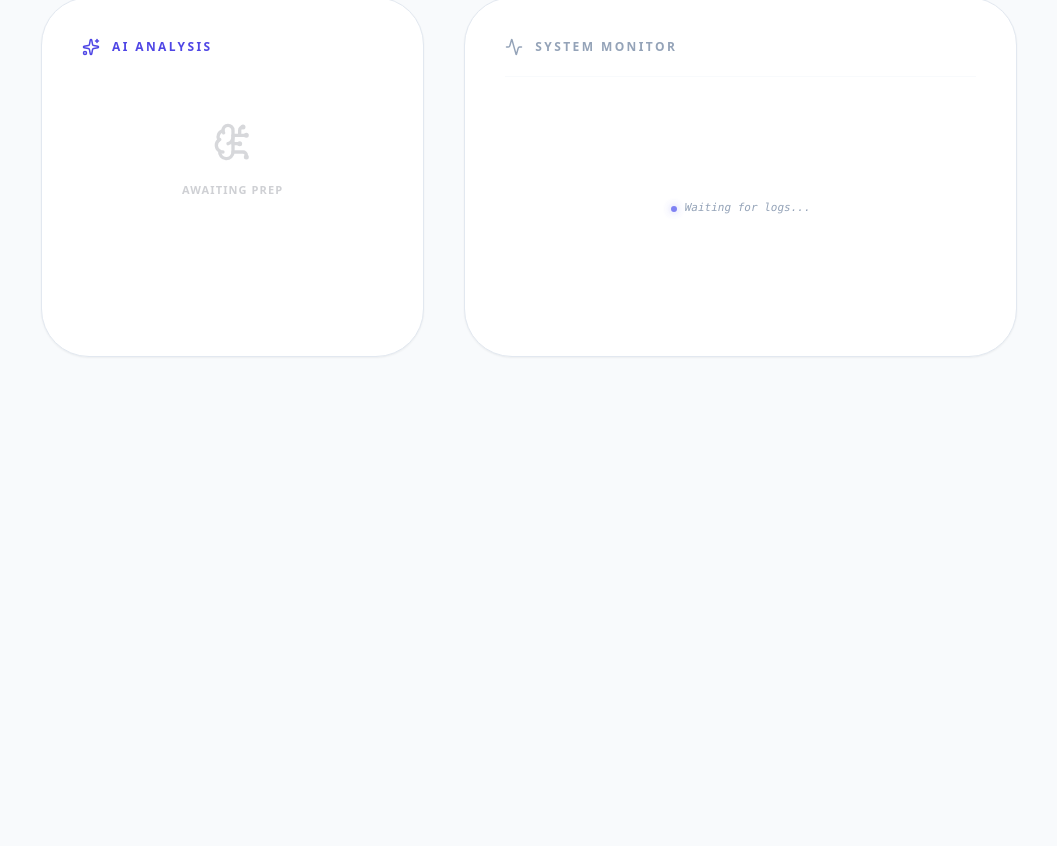
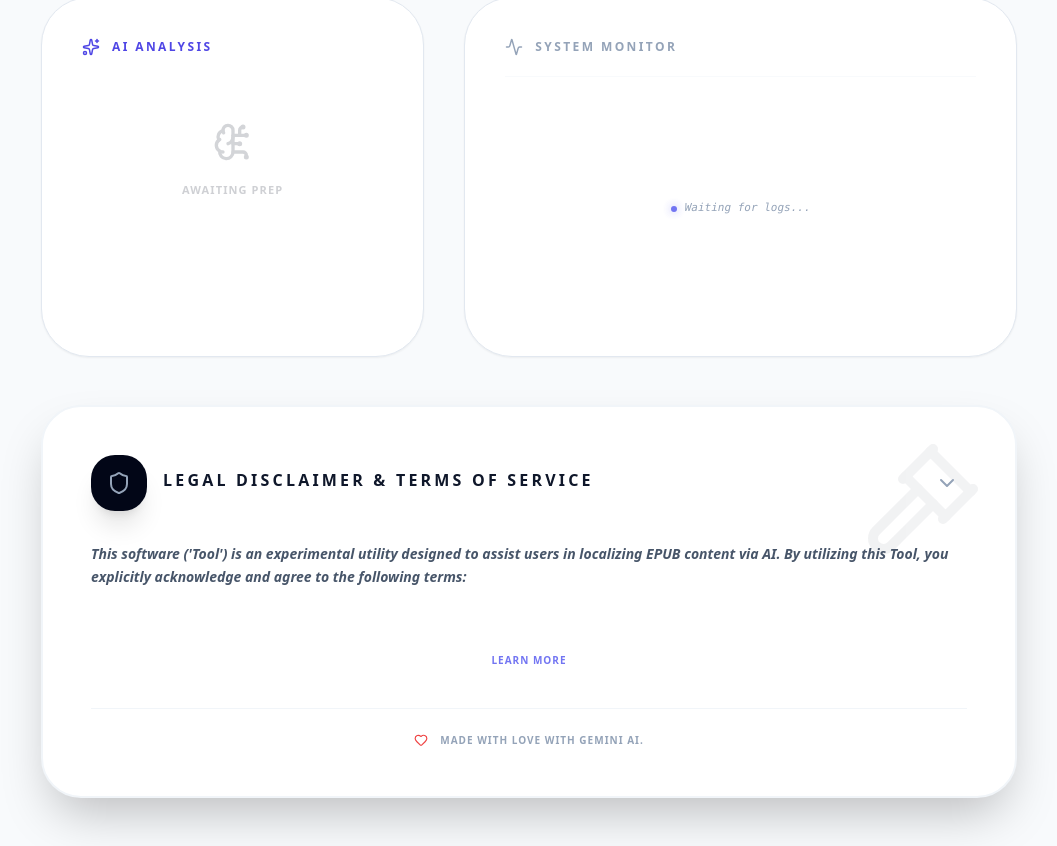
Before and after one commit to EnesMCLK/literary-translator, a React (Vite) app: page / in a window 1280 px wide. Shown: the part 845-1691 px from the top of the page, without its empty margins (111-1168 px from the left). Before the commit the page ends 1250 px from the top, so only its background shows below. Built offline with nearby package versions, Linux system fonts and the light colour scheme.

Commit message:
feat: Add legal and UI copy for Edebi EPUB Çevirmeni
Introduces new text strings for copyright, "made with" attribution, and a legal disclaimer/terms of use. Also adds icons related to these new features to the main `App.tsx` file.

```diff
--- a/App.tsx
+++ b/App.tsx
@@ -7,7 +7,7 @@ import {
   ShieldCheck, Info, FileText, XCircle, RefreshCw, Check, Globe, X,
   Zap, BarChart3, Scale, ShieldAlert, Activity, BookOpen, User, Trash2, StepForward,
   Key, LayoutDashboard, Database, Link2, Menu, Lock, Unlock, ExternalLink, Eye, EyeOff,
-  BookType, Sun, Moon
+  BookType, Sun, Moon, Copyright, Heart, Shield, Gavel, ChevronDown, ChevronUp
 } from 'lucide-react';
 import { GoogleGenAI } from "@google/genai";
 import { processEpub, TranslationProgress, TranslationSettings, ResumeInfo } from './services/epubService';
@@ -62,7 +62,16 @@ const STRINGS_REGISTRY: Record<string, any> = {
     manualKeyPlaceholder: "API Anahtarınızı buraya yapıştırın...", aiAnalysis: "YAPAY ZEKA ANALİZİ", preparing: "HAZIRLIK BEKLENİYOR",
     systemLogsReady: "Sistem Girişleri Bekleniyor...", verifyingError: "Doğrulama hatası!", literal: "Sadık", creative: "Yaratıcı",
     quotaError: "KOTA DOLDU: Lütfen yaklaşık 60 saniye bekleyin. Çeviri durduruldu, kaldığınız yerden devam edebilirsiniz.",
-    interfaceSettings: "ARAYÜZ AYARLARI", themeMode: "TEMA MODU", appLanguage: "UYGULAMA DİLİ"
+    interfaceSettings: "ARAYÜZ AYARLARI", themeMode: "TEMA MODU", appLanguage: "UYGULAMA DİLİ",
+    copyright: "2024 AI Literary EPUB Translator. Tüm hakları saklıdır.", madeWith: "Gemini AI ile sevgiyle yapıldı.", learnMore: "Bilgi Al",
+    legalWarningTitle: "YASAL SORUMLULUK REDDİ VE KULLANIM KOŞULLARI",
+    legalWarningText: "Bu yazılım ('Araç'), kullanıcıların EPUB formatındaki içerikleri yapay zeka desteğiyle yerelleştirmesine olanak tanıyan deneysel bir yardımcı programdır. İşbu Aracı kullanarak aşağıdaki hususları peşinen kabul etmiş sayılırsınız:",
+    legalPoints: [
+      "Fikri Mülkiyet: İşlenen her türlü içeriğin (EPUB) telif haklarına uygunluğundan ve yasal statüsünden münhasıran kullanıcı sorumludur.",
+      "Kişisel Kullanım: Bu araç ticari amaç gütmez; yalnızca kişisel, hobi veya eğitim amaçlı kullanım için tasarlanmıştır.",
+      "Sorumluluk Sınırı: Geliştiriciler, aracın kullanımından doğabilecek veri kayıpları, telif hakkı ihlalleri veya doğrudan/dolaylı hiçbir zarardan sorumlu tutulamaz.",
+      "Yasal Bağlayıcılık: Servisin kullanılması, bu şartların ve tüm hukuki sonuçların kullanıcı tarafından tam muvafakat ile kabul edildiği anlamına gelir."
+    ]
   },
   en: {
     historyTitle: "TRANSLATION HISTORY", clearHistory: "Clear All", noHistory: "No history",
@@ -77,7 +86,16 @@ const STRINGS_REGISTRY: Record<string, any> = {
     manualKeyPlaceholder: "Paste your API key...", aiAnalysis: "AI ANALYSIS", preparing: "AWAITING PREP",
     systemLogsReady: "Waiting for logs...", verifyingError: "Key error!", literal: "Literal", creative: "Creative",
     quotaError: "QUOTA EXCEEDED: Please wait about 60 seconds. Translation paused, you can resume later.",
-    interfaceSettings: "INTERFACE SETTINGS", themeMode: "THEME MODE", appLanguage: "APP LANGUAGE"
+    interfaceSettings: "INTERFACE SETTINGS", themeMode: "THEMODE", appLanguage: "APP LANGUAGE",
+    copyright: "2024 AI Literary EPUB Translator. All rights reserved.", madeWith: "Made with love with Gemini AI.", learnMore: "Learn More",
+    legalWarningTitle: "LEGAL DISCLAIMER & TERMS OF SERVICE",
+    legalWarningText: "This software ('Tool') is an experimental utility designed to assist users in localizing EPUB content via AI. By utilizing this Tool, you explicitly acknowledge and agree to the following terms:",
+    legalPoints: [
+      "Intellectual Property: Users are solely responsible for ensuring that all processed content complies with relevant copyright laws and international treaties.",
+      "Non-Commercial Use: This tool is strictly for personal, non-commercial, and educational purposes.",
+      "Limitation of Liability: The developers shall not be held liable for any data loss, copyright infringement, or direct/indirect damages resulting from the use of this Tool.",
+      "Acceptance of Terms: Use of this service constitutes full consent to these terms and the acceptance of all associated legal consequences."
+    ]
   }
 };
 
@@ -96,6 +114,7 @@ export default function App() {
   const [isLeftDrawerOpen, setIsLeftDrawerOpen] = useState(false);
   const [isRightDrawerOpen, setIsRightDrawerOpen] = useState(false);
   const [resumeData, setResumeData] = useState<ResumeInfo | null>(null);
+  const [isLegalExpanded, setIsLegalExpanded] = useState(false);
 
   const currentStrings = STRINGS_REGISTRY[uiLang] || STRINGS_REGISTRY['en'];
   const t = { ...STRINGS_REGISTRY['en'], ...currentStrings };
@@ -371,7 +390,17 @@ export default function App() {
                   </button>
                 </div>
 
-                <p className="mt-4 text-[9px] font-bold text-slate-400 dark:text-slate-500 text-center leading-relaxed px-4">{t.billingInfo}</p>
+                <div className="mt-4 text-[9px] font-bold text-slate-400 dark:text-slate-500 text-center leading-relaxed px-4 flex flex-col items-center gap-1.5">
+                  <span>{t.billingInfo}</span>
+                  <a
+                    href="https://ai.google.dev/gemini-api/docs/billing"
+                    target="_blank"
+                    rel="noopener noreferrer"
+                    className="text-indigo-600 dark:text-indigo-400 hover:underline flex items-center gap-1 font-black uppercase text-[8px]"
+                  >
+                    {t.learnMore} <ExternalLink size={10} />
+                  </a>
+                </div>
               </div>
             </div>
 
@@ -563,6 +592,59 @@ export default function App() {
                 <div className="flex-1 overflow-y-auto custom-scrollbar font-mono text-[10px] md:text-[11px]"><LogViewer logs={progress.logs} readyText={t.systemLogsReady} /></div>
               </section>
             </div>
+
+            {/* Legal Warning Card - Interactive Toggle */}
+            <section
+              onClick={() => setIsLegalExpanded(!isLegalExpanded)}
+              className={`bg-white dark:bg-slate-900 rounded-[2.5rem] border-2 transition-all duration-500 p-8 md:p-12 shadow-2xl mb-24 relative overflow-hidden cursor-pointer group hover:border-indigo-400 ${isLegalExpanded ? 'border-indigo-500 ring-4 ring-indigo-500/5' : 'border-slate-100 dark:border-slate-800'}`}
+            >
+                <div className="absolute top-0 right-0 p-8 opacity-5 group-hover:opacity-10 transition-opacity">
+                   <Gavel size={120} />
+                </div>
+                <div className="flex flex-col gap-8 relative z-10">
+                    <div className="flex items-center justify-between">
+                      <div className="flex items-center gap-4">
+                          <div className={`p-4 transition-colors duration-500 rounded-[1.5rem] shadow-xl ${isLegalExpanded ? 'bg-indigo-600 text-white' : 'bg-slate-950 dark:bg-slate-800 text-slate-400'}`}>
+                              <Shield size={24} />
+                          </div>
+                          <h4 className={`text-[14px] md:text-[16px] font-black uppercase tracking-[0.2em] border-b-2 pb-1 transition-colors ${isLegalExpanded ? 'text-indigo-600 dark:text-indigo-400 border-indigo-500' : 'text-slate-900 dark:text-white border-transparent'}`}>
+                            {t.legalWarningTitle}
+                          </h4>
+                      </div>
+                      <div className="p-2 text-slate-400 group-hover:text-indigo-500 transition-colors">
+                        {isLegalExpanded ? <ChevronUp size={24} /> : <ChevronDown size={24} />}
+                      </div>
+                    </div>
+
+                    <div className="space-y-6">
+                        <p className={`text-[12px] md:text-[14px] leading-relaxed font-bold italic transition-colors ${isLegalExpanded ? 'text-slate-900 dark:text-slate-100' : 'text-slate-600 dark:text-slate-400'}`}>
+                          {t.legalWarningText}
+                        </p>
+
+                        <div className={`grid grid-cols-1 md:grid-cols-2 gap-6 transition-all duration-700 overflow-hidden ${isLegalExpanded ? 'max-h-[1000px] opacity-100 mt-4' : 'max-h-0 opacity-0'}`}>
+                          {t.legalPoints.map((point: string, idx: number) => (
+                            <div key={idx} className="flex gap-4 p-5 bg-slate-50 dark:bg-slate-800/40 rounded-2xl border border-slate-100 dark:border-slate-700/50 hover:bg-white dark:hover:bg-slate-800 hover:shadow-lg transition-all">
+                                <div className="text-indigo-500 font-black text-sm pt-0.5">{idx + 1}.</div>
+                                <p className="text-[11px] md:text-[12px] leading-snug font-medium text-slate-600 dark:text-slate-300">
+                                  {point}
+                                </p>
+                            </div>
+                          ))}
+                        </div>
+                    </div>
+
+                    {!isLegalExpanded && (
+                      <div className="flex items-center justify-center gap-2 animate-pulse py-2">
+                        <span className="text-[10px] font-black text-indigo-500 uppercase tracking-widest">{t.learnMore}</span>
+                      </div>
+                    )}
+
+                    <div className="pt-6 border-t border-slate-100 dark:border-slate-800 flex items-center justify-center gap-3">
+                        <Heart size={14} className="text-red-500" />
+                        <span className="text-[10px] font-black uppercase tracking-widest text-slate-400">{t.madeWith}</span>
+                    </div>
+                </div>
+            </section>
         </div>
       </main>
 
```
